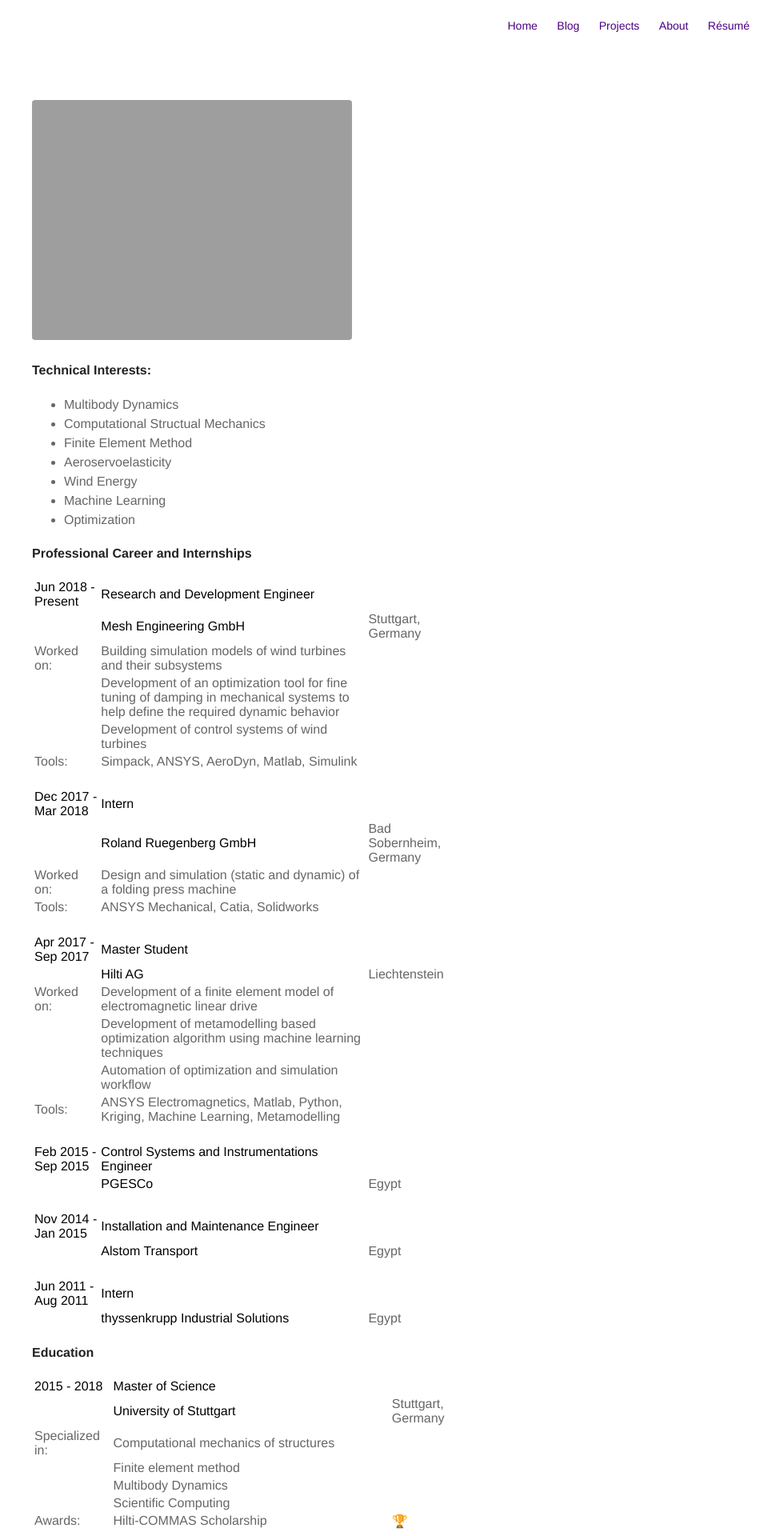
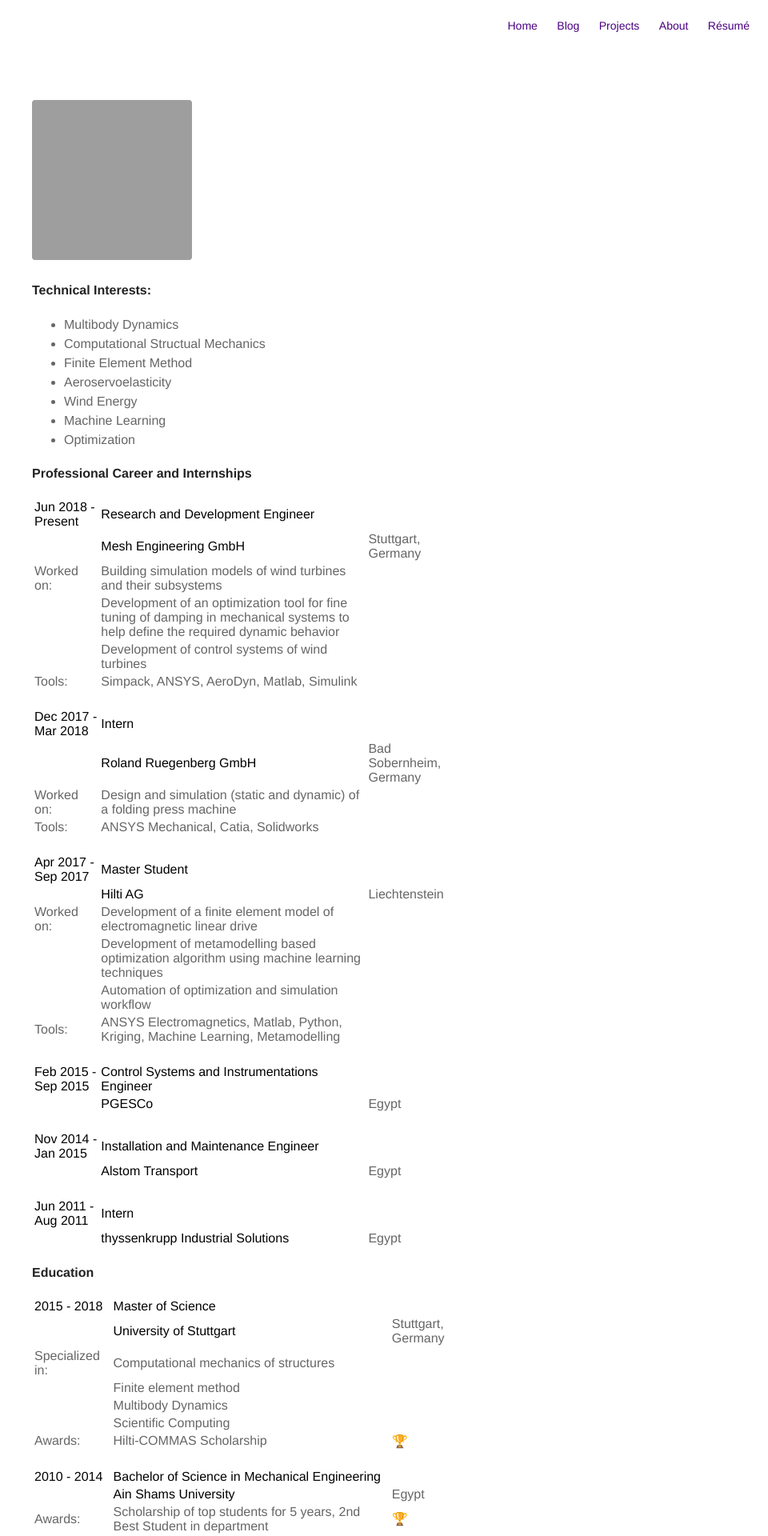
Before and after one commit to okamel1/omarkamel.me, a Jekyll site: the page built from resume.md, in a window 1280 px wide. Shown: the top 1920 px of the page at 80% size, without its empty margins (320-1280 px from the left). Built offline with Jekyll 4.4.1, drawn with Linux system fonts in a browser that asks for light colours; emoji names are drawn with the system emoji font.

Commit message:
update image size

```diff
--- a/resume.md
+++ b/resume.md
@@ -3,7 +3,7 @@
 layout: page
 description: Omar Kamel Resume CV Wind Energy Finite Element Method
 ---
-![Profile Image]({{ site.url }}/{{ site.picture }} =150x150)
+![Profile Image]({{ site.url }}/{{ site.picture }}){:height="200px" width="200px"}
 
 #### Technical Interests:
 - Multibody Dynamics
```
